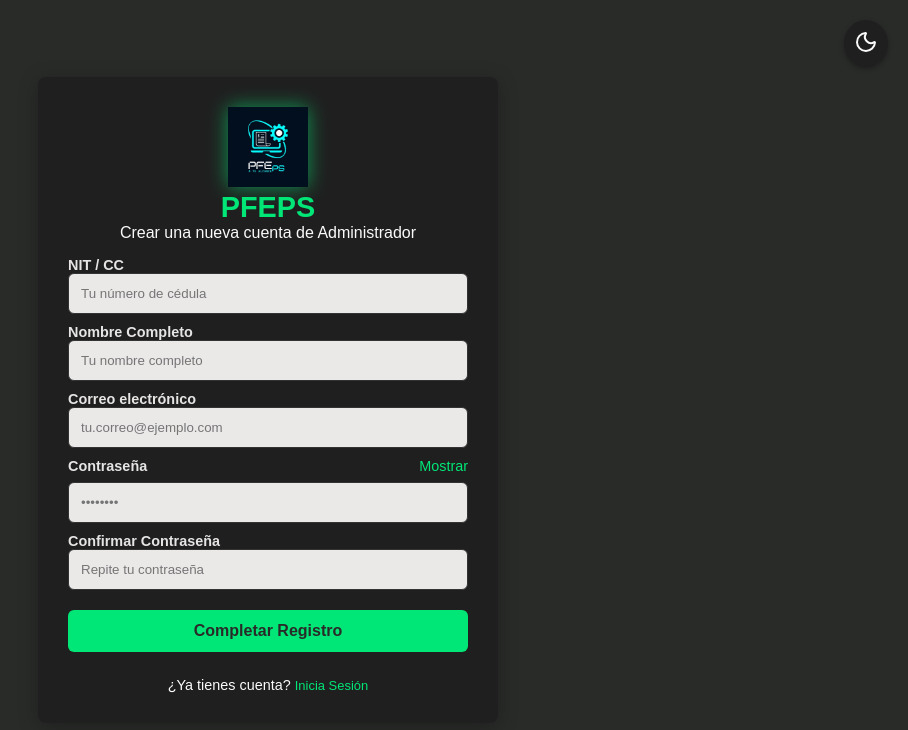
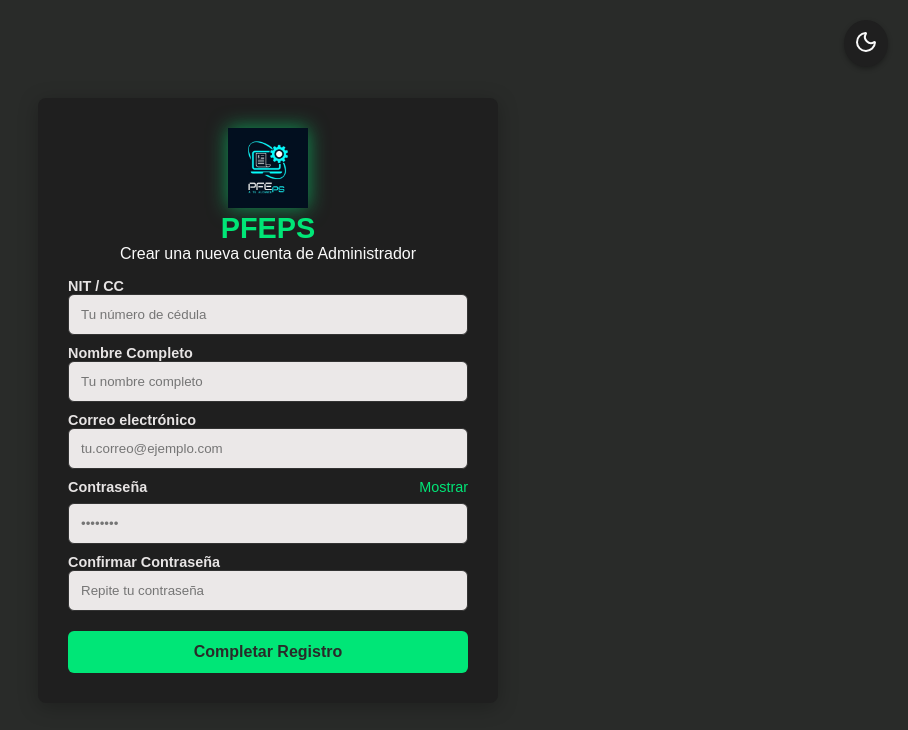
Before and after one commit to Duvan-10/Facturacion-App, a React (Vite) app in the folder FRONTEND/: page /register in a window 1280 px wide. Shown: the top 730 px of the page, without its empty margins (372-1280 px from the left). Built offline with nearby package versions, Linux system fonts and the light colour scheme.

Commit message:
Eliminar enlace de inicio de sesión en el formulario de registro

```diff
--- a/FRONTEND/src/pages/auth/Register.jsx
+++ b/FRONTEND/src/pages/auth/Register.jsx
@@ -218,9 +218,6 @@ function Register() {
                         </button>
                     </div>
 
-                    <div className="register-wrapper">
-                        <p>¿Ya tienes cuenta? <Link to="/login" className="link-button">Inicia Sesión</Link></p>
-                    </div>
                 </form>
             </section>
         </main>
```
